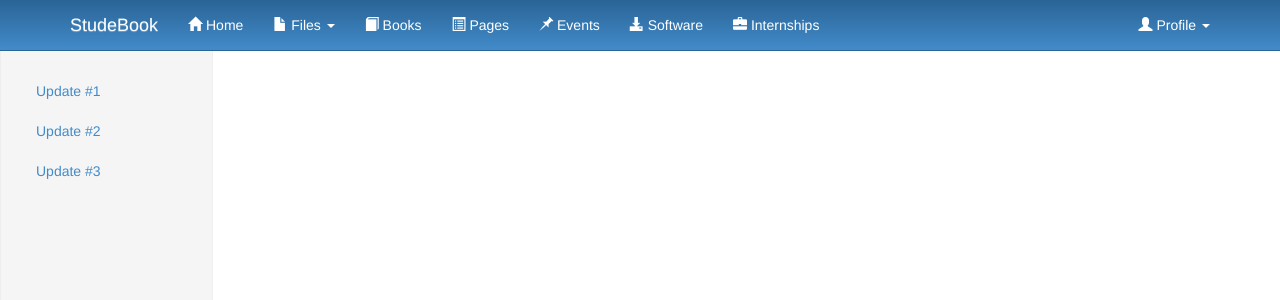
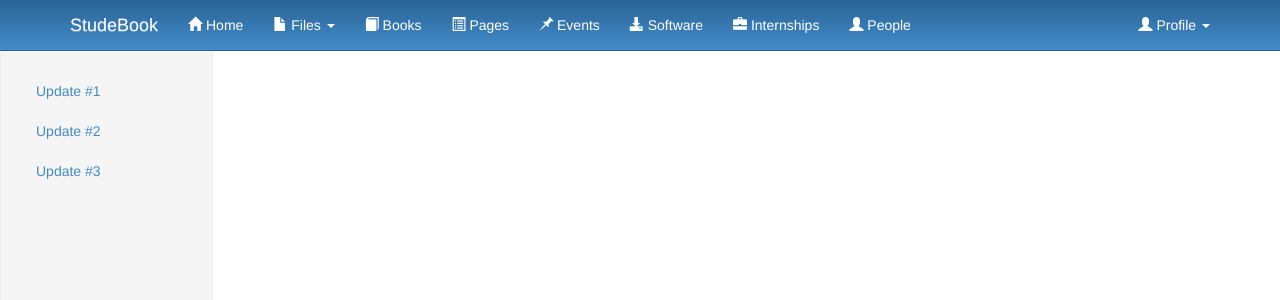
Before and after one commit to bright-pan/StudeBook, a Django app: template APP/static/templates/main/main.html in a window 1280 px wide. Shown: the top 300 px of the page. Run offline with Django 3.2, Linux system fonts and the light colour scheme; the template is opened without the code that fills it, so the values that code supplies are empty; parts of the project's set-up code (start-up, migrations or seed data) failed here and were passed over; some libraries are stand-ins or nearby versions.

Commit message:
Added menu items

```diff
--- a/APP/static/templates/main/nav.html
+++ b/APP/static/templates/main/nav.html
@@ -24,6 +24,7 @@
                 <li><a href="/event"><span class="glyphicon glyphicon-pushpin"></span> Events</a></li>
                 <li><a href="/software"><span class="glyphicon glyphicon-download-alt"></span> Software</a></li>
                 <li><a href="/internship"><span class="glyphicon glyphicon-briefcase"></span> Internships</a></li>
+                <li><a href="/friends/search"><span class="glyphicon glyphicon-user"></span> People </a></li>
             </ul>
             <ul class="nav navbar-nav navbar-right">
                 <li class="dropdown">
@@ -33,6 +34,7 @@
                         <li><a href="/authentication/logout"><span class="glyphicon glyphicon-log-out"></span> Logout</a></li>
                         <li class="divider"></li>
                         <li><a href="/friends"><span class="glyphicon glyphicon-user"></span> Friends</a></li>
+                        <li><a href="/notifications"><span class="glyphicon glyphicon-user"></span> Notifications</a></li>
                         <li><a href="/rating"><span class="glyphicon glyphicon-star"></span> Rating</a></li>
                         <li><a href="/credit"><span class="glyphicon glyphicon-euro"></span> Credits</a></li>
                     </ul>
```
